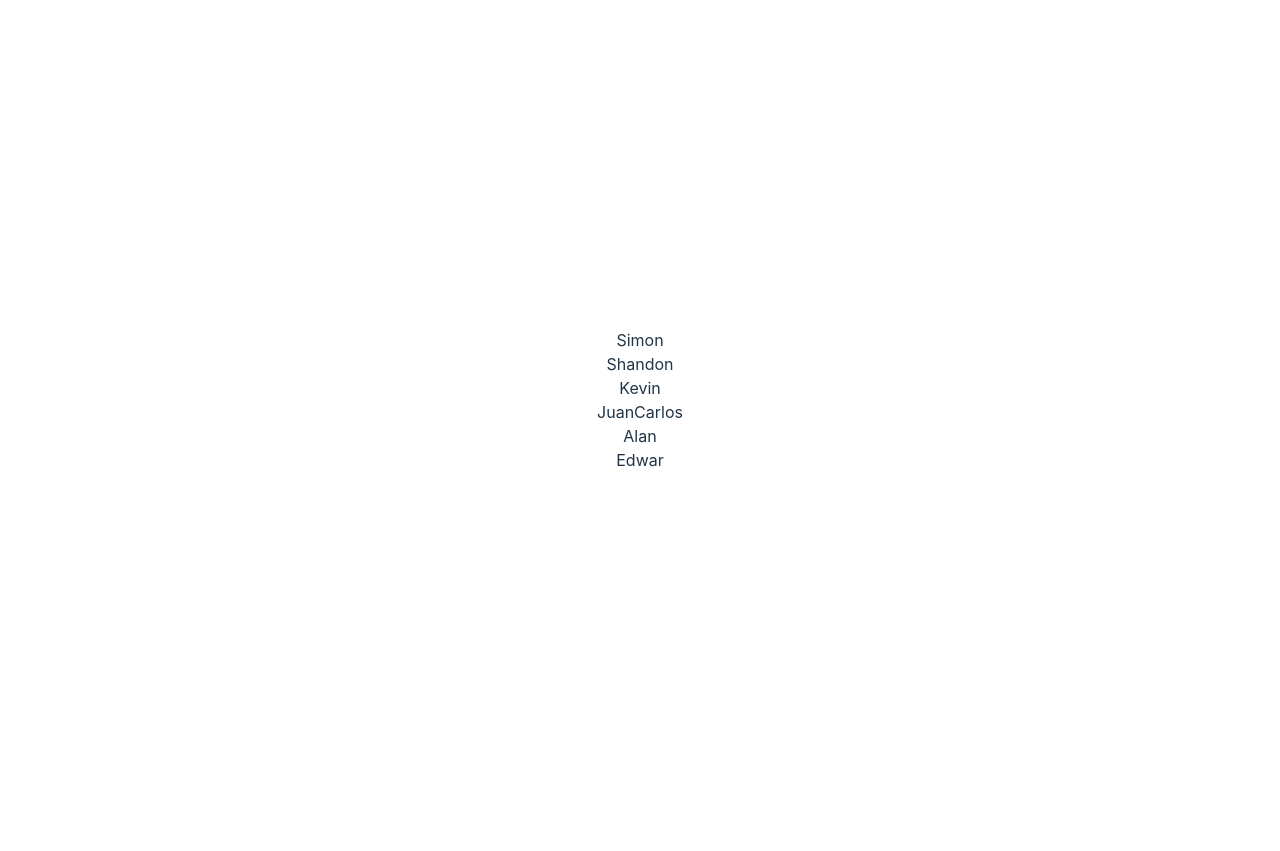
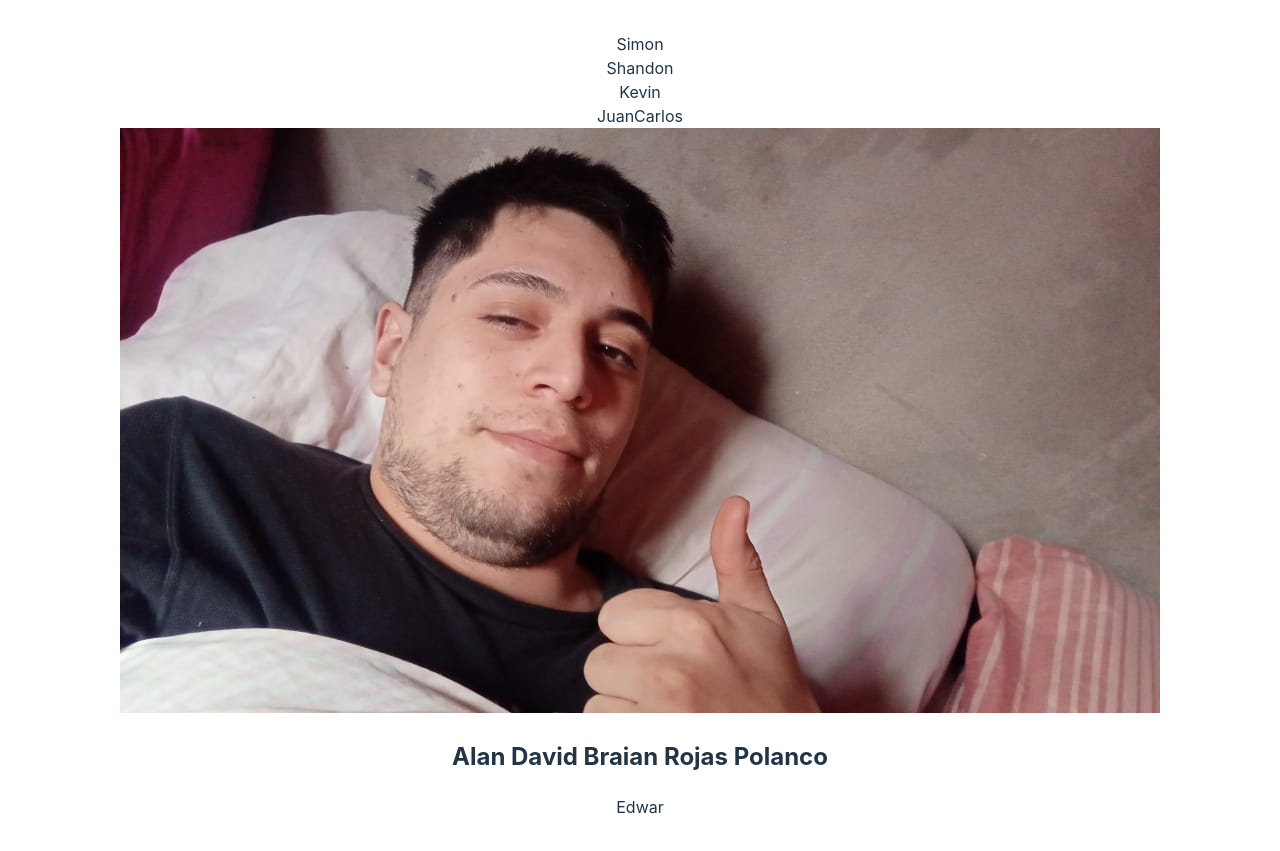
Before and after one commit to EdwarLe/clase4.4.1, a React (Vite) app: page / in a window 1280 px wide. Before the commit the page ends 800 px from the top, so only its background shows below. Built offline with nearby package versions, Linux system fonts and the light colour scheme.

Commit message:
Create Card Alan

```diff
--- a/src/components/Alan.jsx
+++ b/src/components/Alan.jsx
@@ -1,6 +1,12 @@
 const Alan = () => {
   return (
-    <div>Alan</div>
+    <section>
+      <div>
+        <img src="/alan-img.jpeg" alt="" />
+      </div>
+      <h2>Alan David Braian Rojas Polanco</h2>
+    </section>
+
   )
 }
 export default Alan
```
Also changed, not shown: public/alan-img.jpeg (added).
